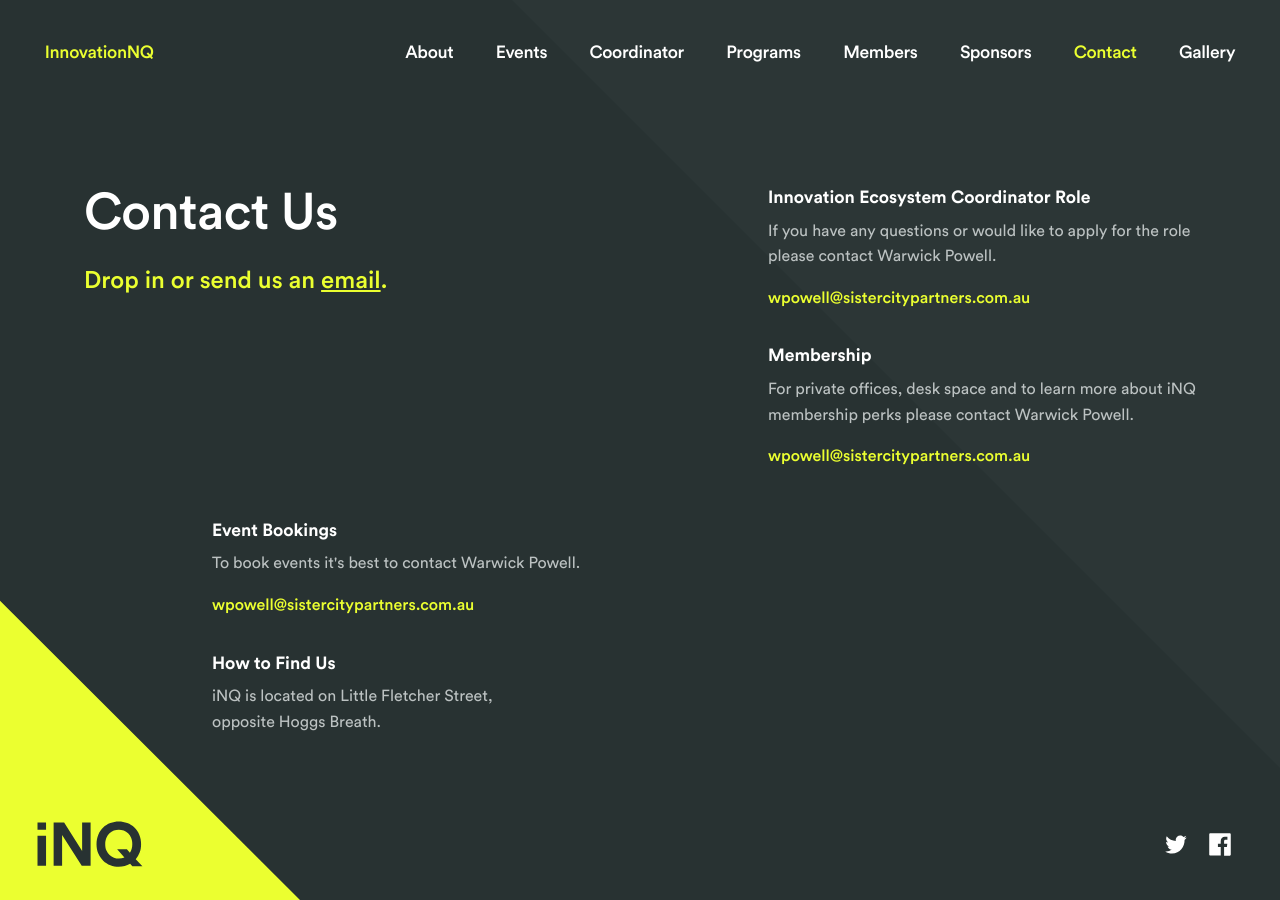
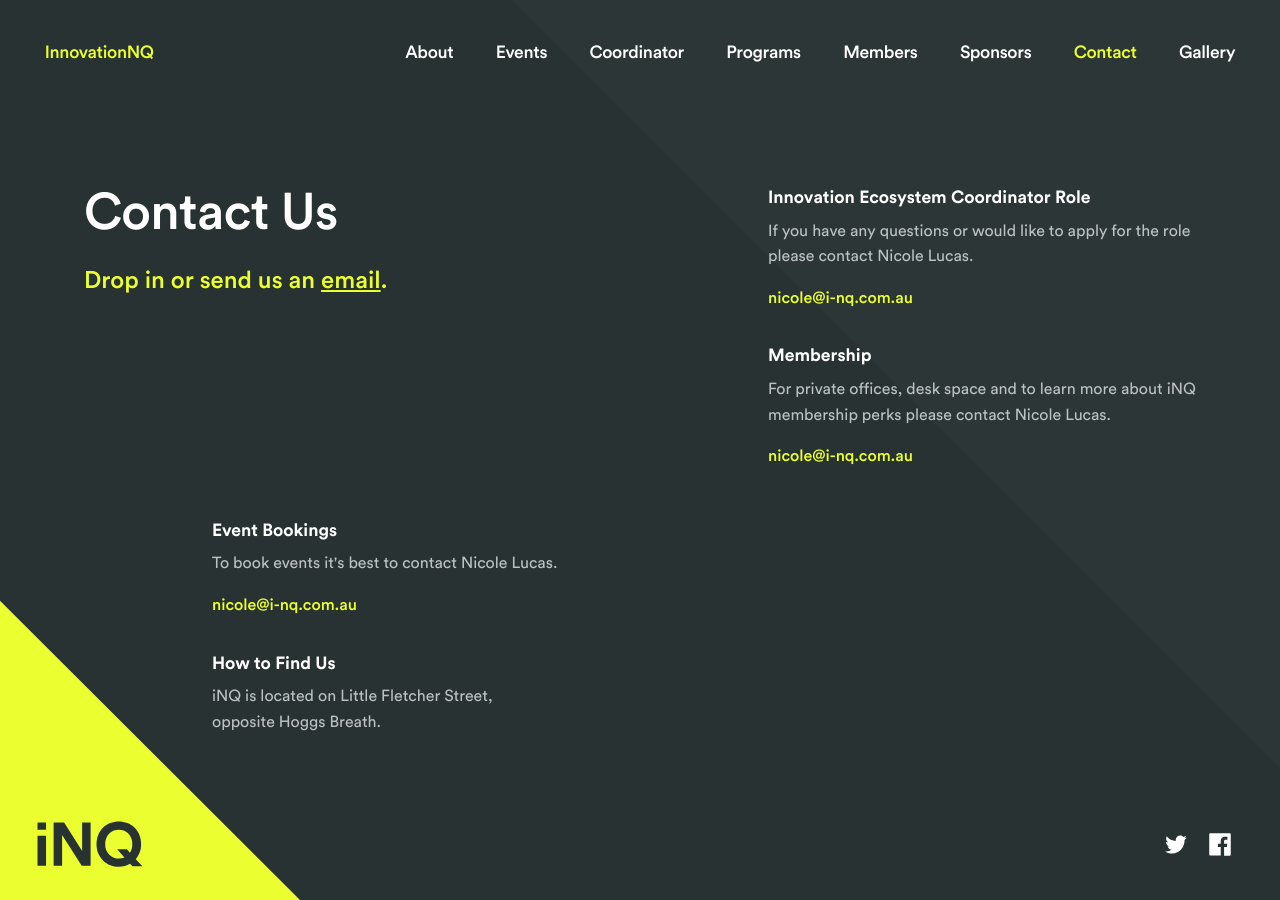
Before and after one commit to fierceventures/inq, a Jekyll site: the page built from contact.html, in a window 1280 px wide. Built offline with Jekyll 4.4.1, drawn with Linux system fonts in a browser that asks for light colours; some web fonts are replaced.

Commit message:
Update Contact Email to Nicole Lucas email address

```diff
--- a/contact.html
+++ b/contact.html
@@ -19,18 +19,18 @@
 			<div class="col half indent">
 
 				<h4>Innovation Ecosystem Coordinator Role</h4>
-				<p>If you have any questions or would like to apply for the role please contact Warwick Powell.</p>
-				<p><a href="mailto:wpowell@sistercitypartners.com.au">wpowell@sistercitypartners.com.au</a></p>
+				<p>If you have any questions or would like to apply for the role please contact Nicole Lucas.</p>
+				<p><a href="mailto:nicole@i-nq.com.au">nicole@i-nq.com.au</a></p>
 
 				<h4>Membership</h4>
-				<p>For private offices, desk space and to learn more about iNQ membership perks please contact Warwick Powell.</p>
-				<p><a href="mailto:wpowell@sistercitypartners.com.au">wpowell@sistercitypartners.com.au</a></p>
+				<p>For private offices, desk space and to learn more about iNQ membership perks please contact Nicole Lucas.</p>
+				<p><a href="mailto:nicole@i-nq.com.au">nicole@i-nq.com.au</a></p>
 			</div>
 
 			<div class="col half indent">
 				<h4>Event Bookings</h4>
-				<p>To book events it's best to contact Warwick Powell.</p>
-				<p><a href="mailto:wpowell@sistercitypartners.com.au">wpowell@sistercitypartners.com.au</a></p>
+				<p>To book events it's best to contact Nicole Lucas.</p>
+				<p><a href="mailto:nicole@i-nq.com.au">nicole@i-nq.com.au</a></p>
 
 				<h4>How to Find Us</h4>
 				<p>iNQ is located on Little Fletcher Street,<br> opposite Hoggs Breath.</p>
```
